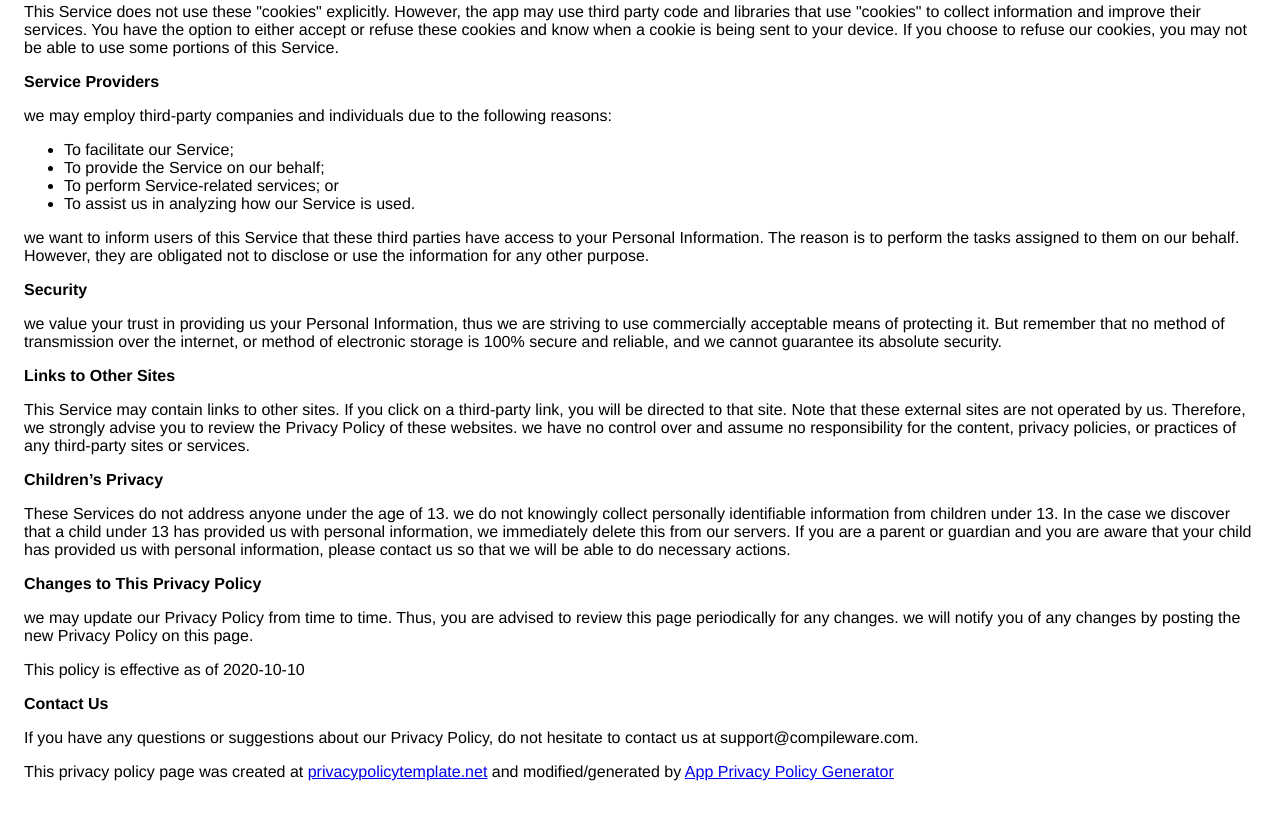
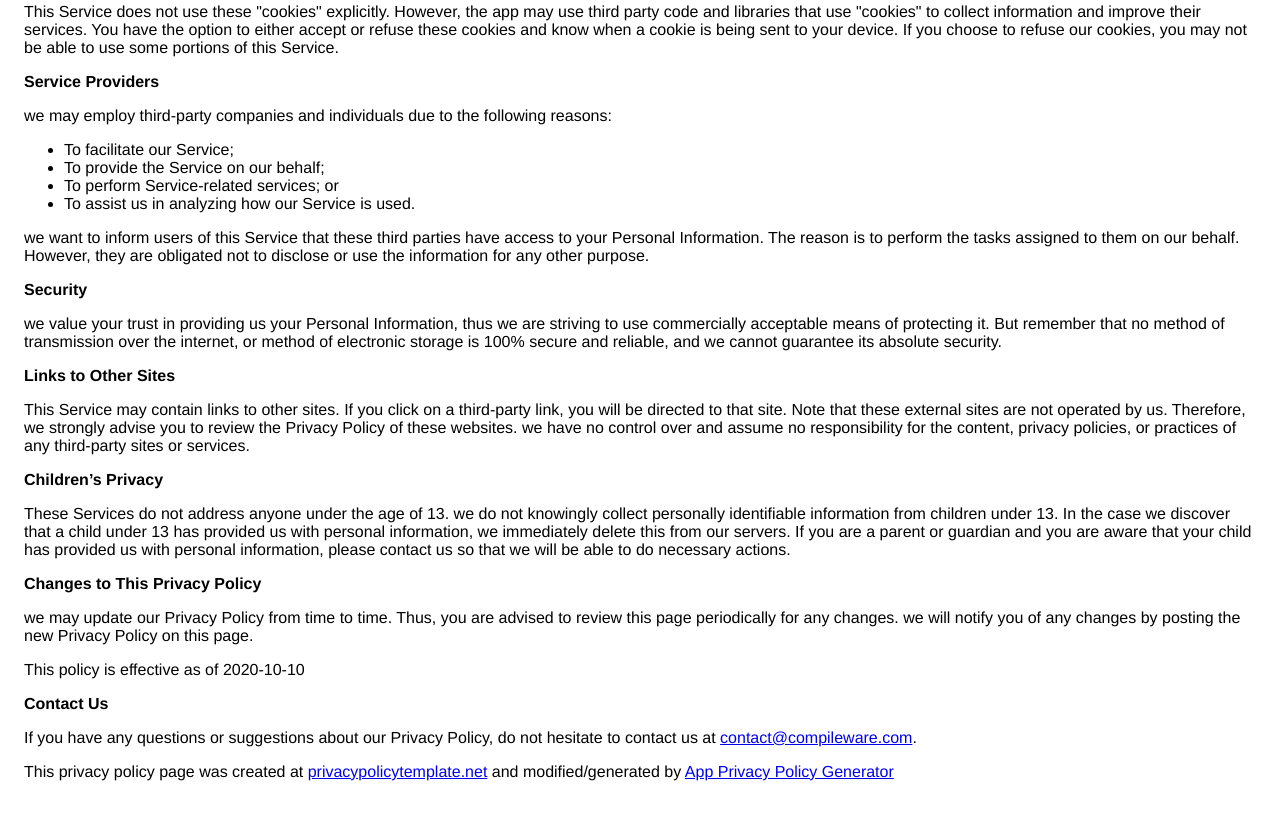
Before and after one commit to Compileware/compileware.website.github.io, a plain HTML site: page app/among_us_notepad/privacy_policy.html in a window 1280 px wide. Shown: the part 623-1442 px from the top of the page. Drawn offline with Linux system fonts and the light colour scheme.

Commit message:
Update privacy_policy.html

```diff
--- a/app/among_us_notepad/privacy_policy.html
+++ b/app/among_us_notepad/privacy_policy.html
@@ -103,7 +103,7 @@
                   this page.
                 </p> <p>This policy is effective as of 2020-10-10</p> <p><strong>Contact Us</strong></p> <p>
                   If you have any questions or suggestions about our
-                  Privacy Policy, do not hesitate to contact us at support@compileware.com.
+                  Privacy Policy, do not hesitate to contact us at <a href="mailto:contact@compileware.com">contact@compileware.com</a>.
                 </p> <p>
                   This privacy policy page was created at
                   <a href="https://privacypolicytemplate.net" target="_blank">privacypolicytemplate.net</a>
```
